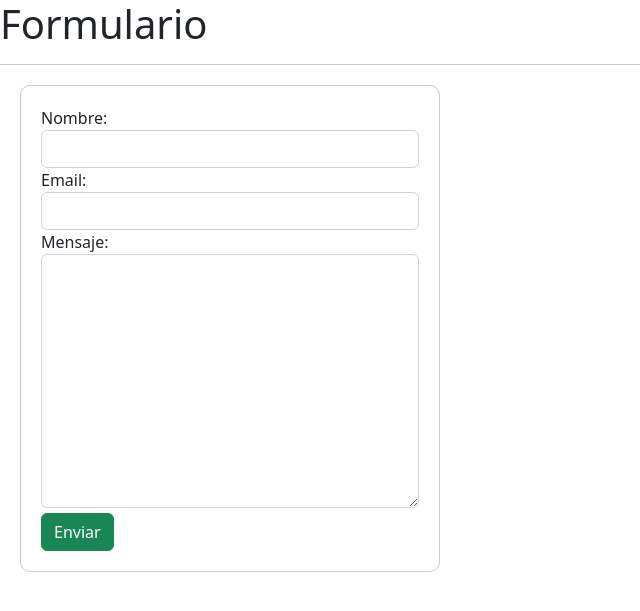
After one commit to gambusio/CursoDeDjango, a Django app: page /widget/ in a window 1280 px wide. The commit adds this page. Shown: the top 611 px of the page, without its empty margins (0-640 px from the left). Run offline with Django 4.2, Linux system fonts and the light colour scheme.

Commit message:
django forms example

```diff
--- a/Modulo4/formularios_django/formularios_django/forms.py
+++ b/Modulo4/formularios_django/formularios_django/forms.py
@@ -4,3 +4,19 @@ class CommentForm(forms.Form):
     name = forms.CharField(label="Escribe tu nombre", max_length=100, help_text="100 caracteres máximo")
     url = forms.URLField(label="Tu sitio web", required=False, initial='http://')
     comment = forms.CharField()
+
+class ContactForm(forms.Form):
+    name = forms.CharField(
+        label="Nombre:",
+        max_length=50,
+        widget=forms.TextInput(attrs={'class': 'form-control'})
+    )
+    email = forms.EmailField(
+        label="Email",
+        max_length=50,
+        widget=forms.EmailInput(attrs={'class': 'form-control'})
+    )
+    message = forms.CharField(
+        label= "Mensaje",
+        widget=forms.Textarea(attrs={'class': 'form-control'})
+    )
--- a/Modulo4/formularios_django/formularios_django/urls.py
+++ b/Modulo4/formularios_django/formularios_django/urls.py
@@ -5,5 +5,6 @@ from . import views
 urlpatterns = [
     path('admin/', admin.site.urls),
     path('form/', views.form, name="form"),
-    path('goal/', views.goal, name="goal")
+    path('goal/', views.goal, name="goal"),
+    path('widget/', views.widget, name="widget")
 ]
--- a/Modulo4/formularios_django/formularios_django/views.py
+++ b/Modulo4/formularios_django/formularios_django/views.py
@@ -1,6 +1,6 @@
 from django.http import HttpResponse
 from django.shortcuts import render
-from .forms import CommentForm
+from .forms import CommentForm, ContactForm
 
 def form(request):
     comment_form = CommentForm({'name': 'Juanjo', 'url': 'https://cristina.media', 'comment': 'Libros y más'})
@@ -11,3 +11,7 @@ def goal(request):
         return HttpResponse("Método no permitido")
     name = request.POST['name']
     return HttpResponse(name)
+
+def widget(request):
+    form = ContactForm()
+    return render(request, 'widget.html', {'form': form})
--- a/Modulo4/formularios_django/templates/form.html
+++ b/Modulo4/formularios_django/templates/form.html
@@ -5,6 +5,7 @@
     <meta http-equiv="X-UA-Compatible" content="IE=edge">
     <meta name="viewport" content="width=device-width, initial-scale=1.0">
     <title>Formulario</title>
+
 </head>
 <body>
     <h1>Formulario</h1>
--- /dev/null
+++ b/Modulo4/formularios_django/templates/widget.html
@@ -0,0 +1,23 @@
+<!DOCTYPE html>
+<html lang="en">
+<head>
+    <meta charset="UTF-8">
+    <meta http-equiv="X-UA-Compatible" content="IE=edge">
+    <meta name="viewport" content="width=device-width, initial-scale=1.0">
+    <title>Formulario</title>
+
+    <link rel="stylesheet" href="https://cdn.jsdelivr.net/npm/bootstrap@5.2.3/dist/css/bootstrap.min.css" integrity="sha384-rbsA2VBKQhggwzxH7pPCaAqO46MgnOM80zW1RWuH61DGLwZJEdK2Kadq2F9CUG65" crossorigin="anonymous">
+    <script src="https://cdn.jsdelivr.net/npm/bootstrap@5.2.3/dist/js/bootstrap.min.js" integrity="sha384-cuYeSxntonz0PPNlHhBs68uyIAVpIIOZZ5JqeqvYYIcEL727kskC66kF92t6Xl2V" crossorigin="anonymous"></script>
+</head>
+<body>
+    <h1>Formulario</h1>
+    <hr>
+    <div style="display: flex; justify-content: center; align-items: center; border: 1px solid #ccc; border-radius: 10px; width: 420px; padding: 20px; margin: 20px;">
+        <form action="{% url 'widget' %}" method="POST" style="width: 400px">
+            {% csrf_token %}
+            {{ form }}
+            <input type="submit" value="Enviar" class="btn btn-success" style="margin-top: 5px;">
+        </form>
+    </div>
+</body>
+</html>
```
